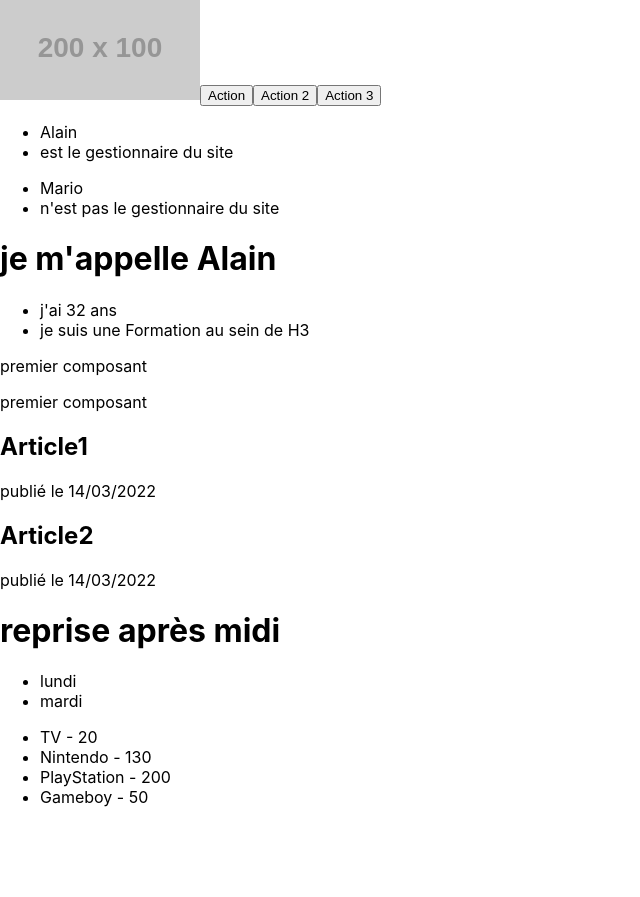
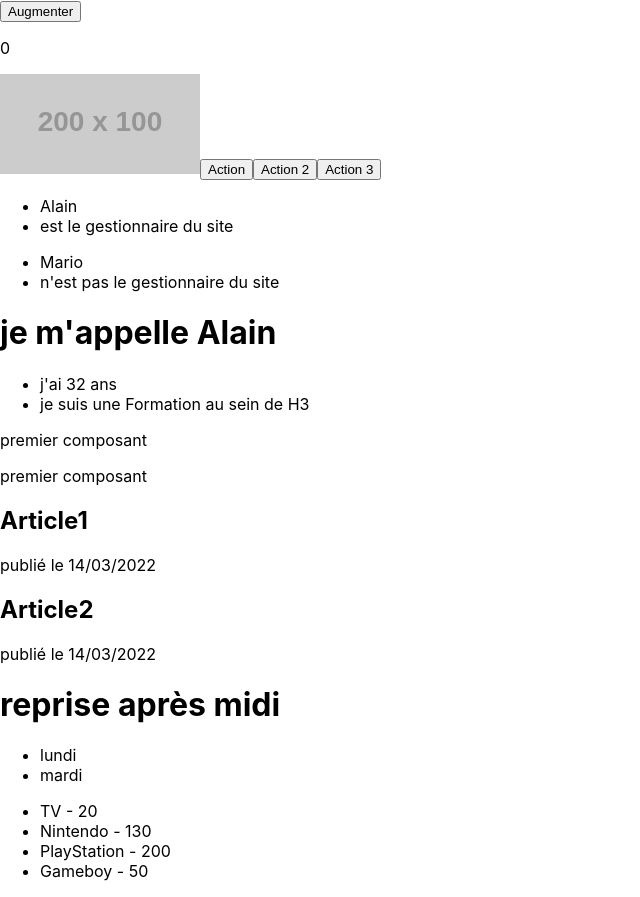
Before and after one commit to webdevproformation/react-h3-mars2022, a React (Create React App) app in the folder jour1-tp/: page / in a window 1280 px wide. Shown: the whole page, without its empty margins (0-640 px from the left). Before the commit the page ends 823 px from the top, so only its background shows below. Built offline with nearby package versions, Linux system fonts and the light colour scheme.

Commit message:
présentation de use State

```diff
--- a/jour1-tp/src/App.js
+++ b/jour1-tp/src/App.js
@@ -8,6 +8,7 @@ import { Cinquieme } from './composants/Cinquieme';
 import { Sixieme } from './composants/Sixieme';
 import { Septieme } from './composants/Septieme';
 import { Huitieme } from './composants/Huitieme';
+import { Neuvieme } from './composants/Neuvieme';
 
 
 
@@ -21,6 +22,7 @@ function App() {
 
   return (
     <div>
+      <Neuvieme / >
       <Huitieme />
       <Septieme />
       <Sixieme  />
--- a/jour1-tp/src/composants/Huitieme.jsx
+++ b/jour1-tp/src/composants/Huitieme.jsx
@@ -6,3 +6,6 @@ export const Huitieme = () => {
 
     return <img src="https://via.placeholder.com/200x100" alt=""  onClick={handleClick}/>
 }
+
+// useState (etat local du composant )
+//rdv 15h15 !!!
--- /dev/null
+++ b/jour1-tp/src/composants/Neuvieme.jsx
@@ -0,0 +1,42 @@
+import { useState } from "react" // hook => crochet
+
+// erreur => OBLIGATOIREMENT dans un composant fonctionnel
+//const resultat = useState()
+
+export const Neuvieme = () => {
+
+    /* const resultat = useState(0)
+    const chiffre = resultat[0];
+    const setChiffre = resultat[1]; */
+    const [chiffre , setChiffre] = useState(0)
+    // resultat = [ state , setState ]
+    // state => valeur
+    // setState => fonction qui permet de modifier la valeur de state ET réaliser un rerender du composant
+    // erreur
+    /* function(){
+        useState()
+    } */
+
+    // erreur
+    /* if(){
+        useState()
+    } */
+    function handleClick(){
+        setChiffre(chiffre + 1)
+        // modifier la valeur de chiffre
+        // ET relancer un render du composant Neuvieme
+    }
+    return <>
+        <button onClick={handleClick}>Augmenter</button>
+        <p>{chiffre}</p>
+    </>
+}
+
+
+/* function useState(param = null){
+    // ....
+    return [
+        param ,
+        () => { }
+    ]
+} */
```
